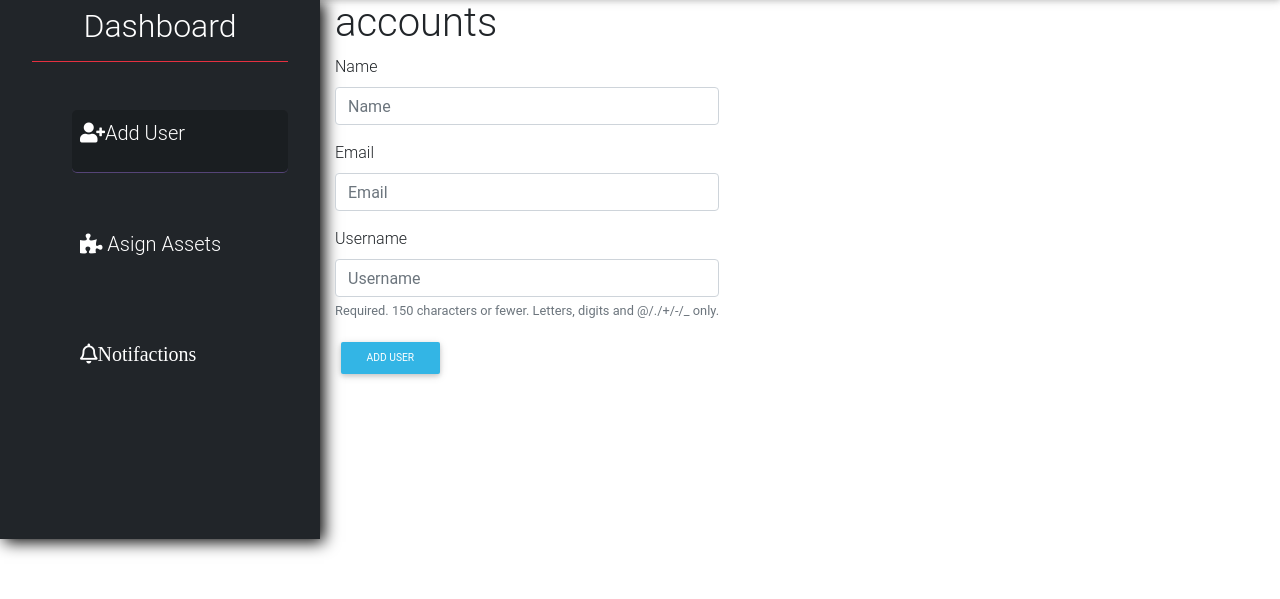
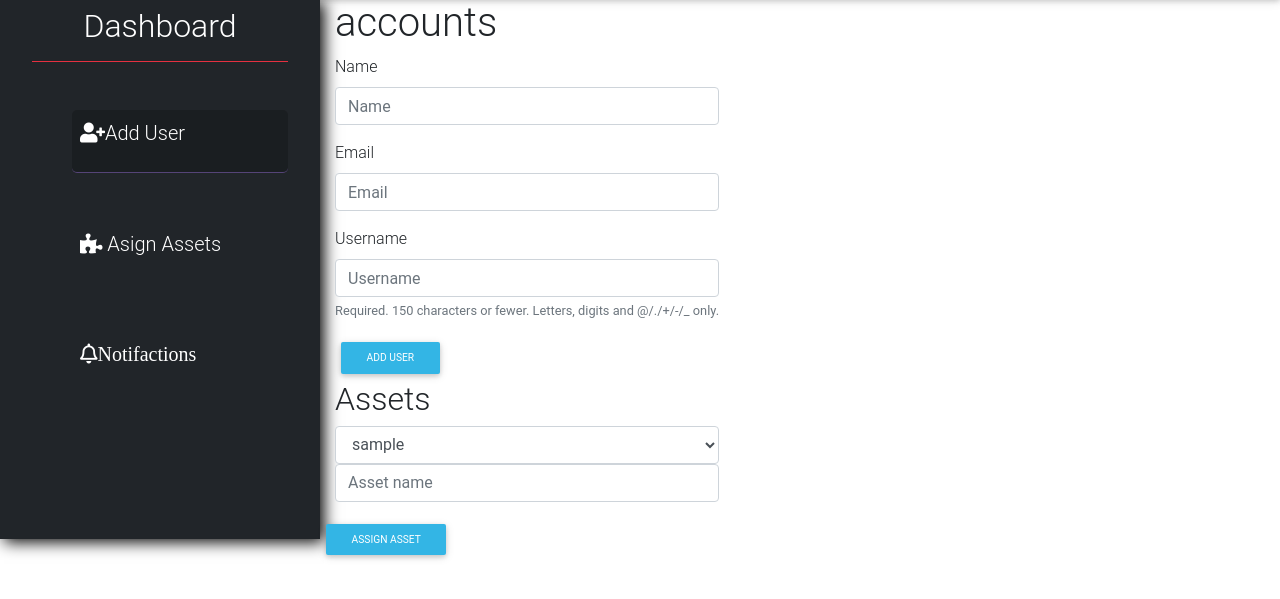
Before and after one commit to kipkemoimayor/Hr_assest_manager, a Django app: page /accounts/dashboard/ in a window 1280 px wide. Shown: the part 67-666 px from the top of the page. Run offline with Django 3.2, Linux system fonts and the light colour scheme; the visitor is signed in with stand-in values (Sample User, id 1); data comes from the database, SQL or seed files in the repository; parts of the project's set-up code (start-up, migrations or seed data) failed here and were passed over; some libraries are stand-ins or nearby versions.

Commit message:
created model for assests

```diff
--- a/hr_admin/admin.py
+++ b/hr_admin/admin.py
@@ -3,7 +3,7 @@ from django.contrib.auth import get_user_model
 from django.contrib.auth.admin import UserAdmin
 
 from .forms import SignupForm,CustomUserChangeForm
-from .models import CustomUser
+from .models import CustomUser,AssetModel
 
 class CustomUserAdmin(UserAdmin):
     add_form = SignupForm
--- a/hr_admin/forms.py
+++ b/hr_admin/forms.py
@@ -1,7 +1,7 @@
 from django import forms
 from django.contrib.auth.forms import UserCreationForm,UserChangeForm
 from django.contrib.auth.models  import User
-from .models import CustomUser
+from .models import CustomUser,AssetModel
 
 class SignupForm(UserCreationForm):
 
@@ -34,3 +34,8 @@ class NewPasswordForm(UserCreationForm):
     class Meta(UserChangeForm):
         model=CustomUser
         fields=('username',"password1",'password2')
+
+class AssestForm(forms.ModelForm):
+    class Meta:
+        model=AssetModel
+        exclude=['user']
--- a/hr_admin/models.py
+++ b/hr_admin/models.py
@@ -10,3 +10,8 @@ class CustomUser(AbstractUser,models.Model):
     phone=models.CharField(max_length=30)
     employees=models.CharField(max_length=30)
     email=models.CharField(max_length=50)
+
+
+class AssetModel(models.Model):
+    user=models.ForeignKey(CustomUser,on_delete=models.CASCADE)
+    asset_name=models.CharField(max_length=50)
--- a/hr_admin/static/js/index.js
+++ b/hr_admin/static/js/index.js
@@ -18,5 +18,21 @@ $(document).ready(_=>{
     anchorThree.classList.add("actives")
     anchorTwo.classList.remove("actives")
     anchor.classList.remove("actives")
-  })
+  });
+
+  // ajax request
+
+  $("#assest").submit(event=>{
+    event.preventDefault()
+    let form=$("#assest");
+    $.ajax({
+      url:'/assest/asign/',
+      method:"POST",
+      data:form.serialize(),
+      dataType:"json",
+      success:function(data) {
+        alert(JSON.stringify(data))
+      }
+    });
+  });
 });
--- a/hr_admin/templates/dashboard.html
+++ b/hr_admin/templates/dashboard.html
@@ -48,6 +48,25 @@
       </div>
 
     </div>
+    <div class="row">
+      <div class="col-md-12">
+        <h2>Assets</h2>
+        <form id="assest" class="form-group" action="{%url 'asset'%}" method="post">
+            {%csrf_token%}
+          <select name='value' class="form-control" name="">
+            {%for names in users%}
+            <option   value="{{names.id}}">{{names.username}}</option>
+              {%endfor%}
+
+              {%bootstrap_form user_form%}
+              <button class="btn btn-info btn-sm" type="submit" name="button">Assign Asset</button>
+          </select>
+
+
+        </form>
+      </div>
+
+    </div>
 
   </div>
 </div>
--- a/hr_admin/urls.py
+++ b/hr_admin/urls.py
@@ -10,4 +10,5 @@ urlpatterns=[
     path("accounts/logout/",views.user_logout,name="logout"),
     path("accounts/dashboard/",views.dashboard,name='dashboard'),
     path("accounts/password/",views.new_password,name='password'),
+    path("assest/asign/",views.asset_ajax,name='asset'),
 ]
--- a/hr_admin/views.py
+++ b/hr_admin/views.py
@@ -1,14 +1,14 @@
 from django.shortcuts import render,redirect
-from django.http import HttpResponse
+from django.http import HttpResponse,JsonResponse
 from django.contrib.auth import login ,authenticate,logout
 from django.contrib.auth.decorators import login_required
-from .forms import SignupForm,LoginForm,UserSignUp,NewPasswordForm
+from .forms import SignupForm,LoginForm,UserSignUp,NewPasswordForm,AssestForm
 from django.contrib.sites.shortcuts import get_current_site
 from django.utils.encoding import force_bytes, force_text
 from django.utils.http import urlsafe_base64_encode, urlsafe_base64_decode
 from django.template.loader import render_to_string
 from .tokens import accounts_activation_token
-from .models import CustomUser
+from .models import CustomUser,AssetModel
 from django.core.mail import EmailMessage
 from django.contrib import messages
 
@@ -122,6 +122,7 @@ def user_logout(request):
 def dashboard(request):
     title=f'{request.user} dashboard'
     if request.user.is_superuser:
+        users=CustomUser.objects.all()
         if request.method=='POST':
             form=UserSignUp(request.POST)
             if form.is_valid():
@@ -158,9 +159,9 @@ def dashboard(request):
                     return redirect("dashboard")
 
         form=UserSignUp()
+        user_form=AssestForm()
 
-
-        return render(request,'dashboard.html',{"title":title,"form":form})
+        return render(request,'dashboard.html',{"title":title,"form":form,'users':users,'user_form':user_form})
     else:
         return HttpResponse("You are not authorized")
 
@@ -199,3 +200,24 @@ def new_password(request):
     form=NewPasswordForm()
 
     return render(request,'accounts/pass_new.html',{'title':title,"form":form})
+
+
+#ajax call
+
+def asset_ajax(request):
+
+    if request.method=="POST":
+        value=request.POST.get('value','')
+        instance=CustomUser.objects.get(id=value)
+
+        form=AssestForm(request.POST)
+
+
+        if form.is_valid():
+            asset=form.save(commit=False)
+            asset.user=instance
+            asset.save()
+            print("saved......")
+            print(AssetModel.objects.all)
+            data={'success':"succefully asigned asset"}
+            return JsonResponse(data)
```
Also changed, not shown: hr_admin/migrations/0002_auto_20190808_1610.py (added).
